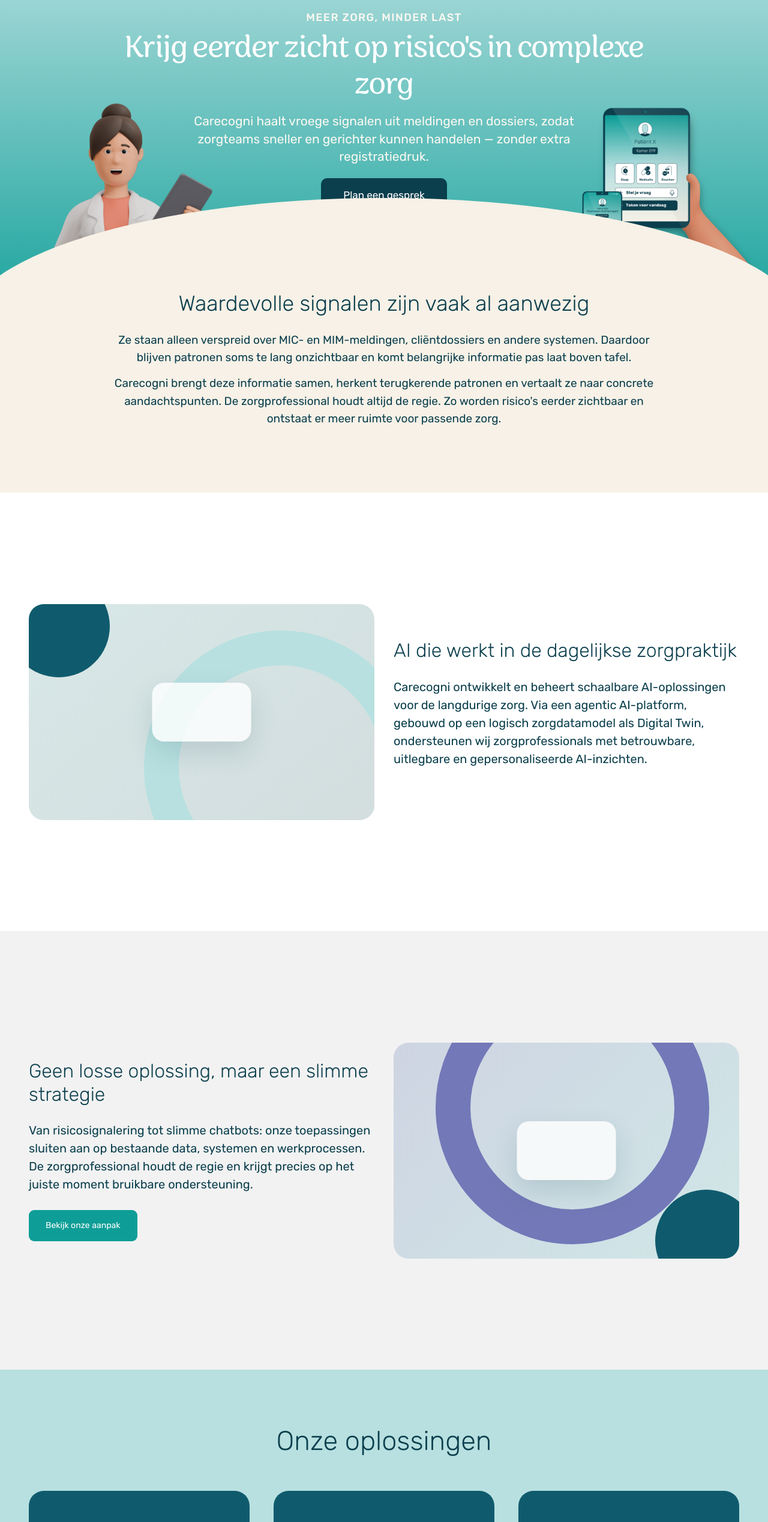
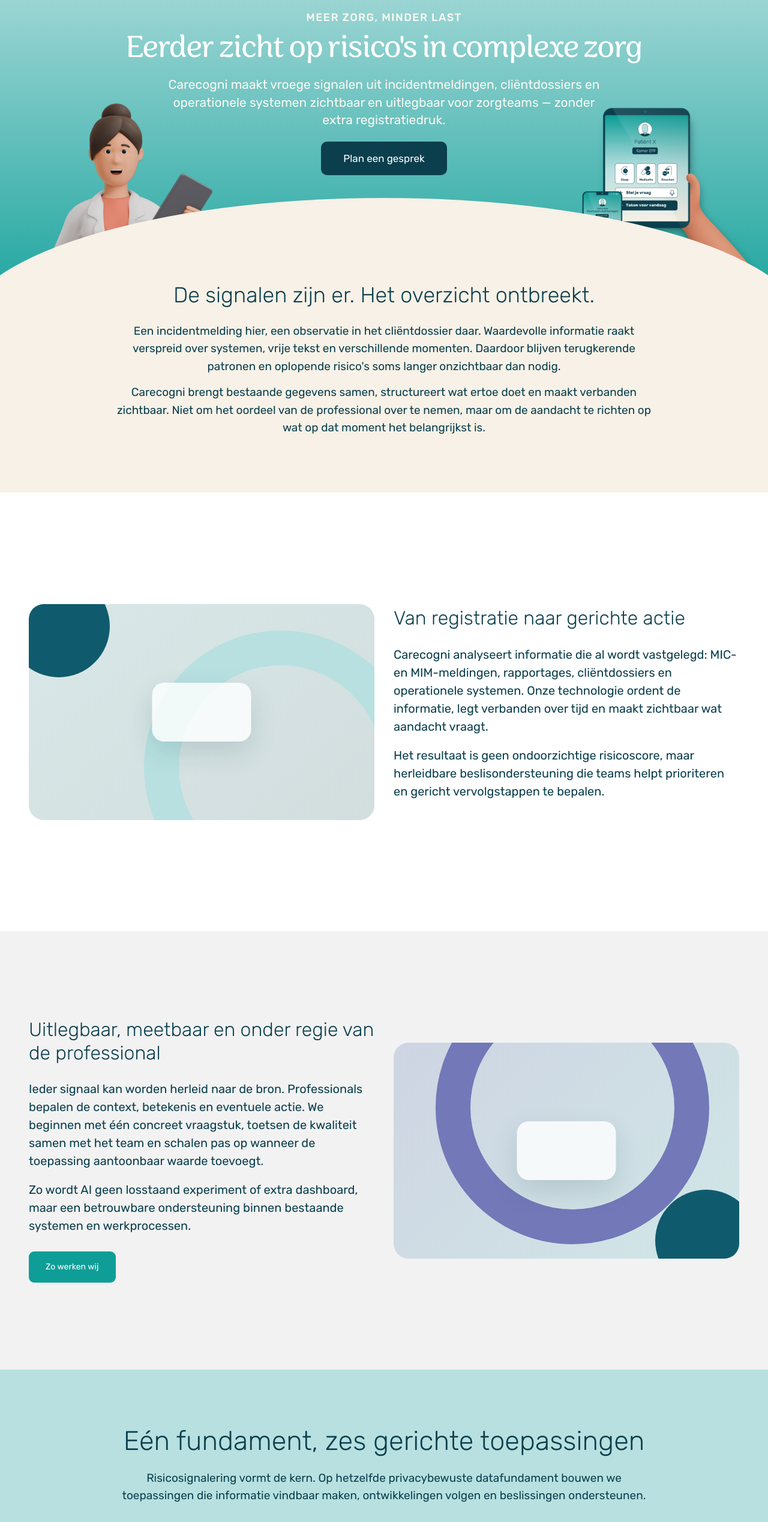
Before and after one commit to jorissmeets/Website, a Next.js app: page / in a window 1280 px wide. Shown: the part 260-2797 px from the top of the page at 60% size. Built offline with nearby package versions, Linux system fonts and the light colour scheme.

Commit message:
Rewrite homepage around risk signalling

```diff
--- a/app/components/section-cta.tsx
+++ b/app/components/section-cta.tsx
@@ -3,9 +3,11 @@ import Link from "next/link";
 export function SectionCta({
   title = "Benieuwd wat wij voor jou kunnen betekenen?",
   text = "Ben je nieuwsgierig naar wat wij voor jou kunnen betekenen? Wil je een keer brainstormen over mogelijke AI toepassingen of heb je een beslismodel dat je naar de praktijk zou willen brengen? Wij denken graag met je mee! Stuur ons een berichtje, dan nemen wij contact op.",
+  buttonLabel = "Contact",
 }: {
   title?: string;
   text?: string;
+  buttonLabel?: string;
 }) {
   return (
     <section className="section-cta">
@@ -13,7 +15,7 @@ export function SectionCta({
         <h2>{title}</h2>
         <p>{text}</p>
         <Link className="button button-dark button-small" href="/contact">
-          Contact
+          {buttonLabel}
         </Link>
       </div>
     </section>
--- a/app/components/site-header.tsx
+++ b/app/components/site-header.tsx
@@ -5,6 +5,19 @@ import Link from "next/link";
 import { usePathname } from "next/navigation";
 import { useState } from "react";
 import { solutions } from "../site-data";
+
+const solutionMenuOrder = [
+  "risicosignalering",
+  "monitoring-analytics",
+  "voorspelmodellen",
+  "agentic-ai-platform",
+  "iot-domotica",
+  "ai-care-assistant",
+];
+
+const menuSolutions = solutionMenuOrder
+  .map((slug) => solutions.find((solution) => solution.slug === slug))
+  .filter((solution): solution is (typeof solutions)[number] => Boolean(solution));
 
 export function SiteHeader() {
   const [open, setOpen] = useState(false);
@@ -57,7 +70,7 @@ export function SiteHeader() {
               Oplossingen
             </Link>
             <div className="dropdown">
-              {solutions.map((solution) => (
+              {menuSolutions.map((solution) => (
                 <Link
                   className="dropdown-item"
                   href={`/oplossingen/${solution.slug}`}
--- a/app/globals.css
+++ b/app/globals.css
@@ -2218,6 +2218,10 @@ textarea:focus-visible {
   line-height: 1.5;
 }
 
+.v3-feature-copy p + p {
+  margin-top: -10px;
+}
+
 .v3-feature-copy .button {
   min-height: 52px;
   border-radius: 9px;
@@ -2232,12 +2236,21 @@ textarea:focus-visible {
 
 .v3-solutions h2,
 .v3-cases h2 {
-  margin-bottom: 56px;
+  margin-bottom: 20px;
   font-family: "Rubik", Arial, sans-serif;
   font-size: 45px;
   font-weight: 300;
   line-height: 1.2;
   letter-spacing: 0;
+}
+
+.v3-solutions-lead,
+.v3-cases-lead {
+  max-width: 880px;
+  margin: 0 auto 46px;
+  font-size: 19px;
+  font-weight: 400;
+  line-height: 1.55;
 }
 
 .v3-solution-grid {
@@ -2269,7 +2282,7 @@ textarea:focus-visible {
   display: grid;
   width: 100px;
   height: 100px;
-  margin-bottom: 30px;
+  margin-bottom: 22px;
   place-items: center;
   border-radius: 50%;
   background: var(--mint);
@@ -2285,10 +2298,19 @@ textarea:focus-visible {
 
 .v3-solution-card h3 {
   max-width: 310px;
-  margin: 0;
+  margin: 0 0 10px;
   font-size: 20px;
   font-weight: 600;
   line-height: 1.25;
+}
+
+.v3-solution-card > p {
+  max-width: 320px;
+  margin: 0;
+  color: rgba(255, 255, 255, 0.82);
+  font-size: 15px;
+  font-weight: 400;
+  line-height: 1.45;
 }
 
 .v3-cases {
@@ -2299,7 +2321,7 @@ textarea:focus-visible {
 }
 
 .v3-case-list {
-  margin-bottom: 58px;
+  margin: 0 0 58px;
 }
 
 .v3-case-row {
@@ -2543,8 +2565,14 @@ textarea:focus-visible {
 
   .v3-solutions h2,
   .v3-cases h2 {
-    margin-bottom: 40px;
+    margin-bottom: 18px;
     font-size: 40px;
+  }
+
+  .v3-solutions-lead,
+  .v3-cases-lead {
+    margin-bottom: 38px;
+    font-size: 17px;
   }
 
   .v3-solution-grid {
--- a/app/layout.tsx
+++ b/app/layout.tsx
@@ -9,7 +9,7 @@ export const metadata: Metadata = {
     template: "%s | Carecogni",
   },
   description:
-    "Carecogni haalt vroege signalen uit meldingen en dossiers, zodat zorgteams sneller kunnen handelen zonder extra registratiedruk.",
+    "Carecogni maakt vroege signalen uit incidentmeldingen, cliëntdossiers en operationele systemen zichtbaar voor zorgteams — zonder extra registratiedruk.",
 };
 
 export default function RootLayout({
--- a/app/page.tsx
+++ b/app/page.tsx
@@ -1,16 +1,56 @@
 import Image from "next/image";
 import Link from "next/link";
 import { SectionCta } from "./components/section-cta";
-import { cases, solutions } from "./site-data";
+import { cases } from "./site-data";
 
-const solutionLabels = [
-  "Logische data & AI agents",
-  "AI Care Assistant",
-  "Betekenis halen & NER Agents",
-  "Voorspelmodellen",
-  "Real-time Monitoring",
-  "IoT & Domotica Agents",
+const homeSolutions = [
+  {
+    slug: "risicosignalering",
+    title: "Risicosignalering & NER",
+    description:
+      "Maak relevante signalen in meldingen, rapportages en vrije tekst zichtbaar.",
+  },
+  {
+    slug: "monitoring-analytics",
+    title: "Real-time monitoring",
+    description:
+      "Volg ontwikkelingen en stuurinformatie in één actueel en begrijpelijk beeld.",
+  },
+  {
+    slug: "voorspelmodellen",
+    title: "Beslisondersteunende modellen",
+    description:
+      "Onderbouw keuzes over zorg, capaciteit en vervolgacties met uitlegbare modellen.",
+  },
+  {
+    slug: "agentic-ai-platform",
+    title: "Datafundament & AI-agents",
+    description:
+      "Verbind gegevens uit bestaande zorg- en bedrijfssystemen tot één bruikbare basis.",
+  },
+  {
+    slug: "iot-domotica",
+    title: "IoT & domoticasignalering",
+    description:
+      "Vertaal sensor- en aanwezigheidssignalen naar tijdige aandacht voor het team.",
+  },
+  {
+    slug: "ai-care-assistant",
+    title: "AI Care Assistant",
+    description:
+      "Maak kennis, protocollen en zorginformatie direct toegankelijk in gewone taal.",
+  },
 ];
+
+const homeCaseSlugs = [
+  "ivm-incidentmeldingen",
+  "meerzorg-signalering",
+  "ai-care-assistant-ggz",
+];
+
+const homeCases = homeCaseSlugs
+  .map((slug) => cases.find((item) => item.slug === slug))
+  .filter((item): item is (typeof cases)[number] => Boolean(item));
 
 export default function Home() {
   return (
@@ -35,11 +75,11 @@ export default function Home() {
             alt="Carecogni"
           />
           <span className="v3-hero-eyebrow">Meer zorg, minder last</span>
-          <h1>Krijg eerder zicht op risico&apos;s in complexe zorg</h1>
+          <h1>Eerder zicht op risico&apos;s in complexe zorg</h1>
           <p>
-            Carecogni haalt vroege signalen uit meldingen en dossiers, zodat
-            zorgteams sneller en gerichter kunnen handelen — zonder extra
-            registratiedruk.
+            Carecogni maakt vroege signalen uit incidentmeldingen,
+            cliëntdossiers en operationele systemen zichtbaar en uitlegbaar
+            voor zorgteams — zonder extra registratiedruk.
           </p>
           <Link className="button button-dark v3-hero-cta" href="/contact">
             Plan een gesprek
@@ -49,18 +89,19 @@ export default function Home() {
 
       <section className="v3-intro">
         <div className="container v3-intro-copy">
-          <h2>Waardevolle signalen zijn vaak al aanwezig</h2>
+          <h2>De signalen zijn er. Het overzicht ontbreekt.</h2>
           <p>
-            Ze staan alleen verspreid over MIC- en MIM-meldingen,
-            cliëntdossiers en andere systemen. Daardoor blijven patronen soms
-            te lang onzichtbaar en komt belangrijke informatie pas laat boven
-            tafel.
+            Een incidentmelding hier, een observatie in het cliëntdossier
+            daar. Waardevolle informatie raakt verspreid over systemen, vrije
+            tekst en verschillende momenten. Daardoor blijven terugkerende
+            patronen en oplopende risico&apos;s soms langer onzichtbaar dan
+            nodig.
           </p>
           <p>
-            Carecogni brengt deze informatie samen, herkent terugkerende
-            patronen en vertaalt ze naar concrete aandachtspunten. De
-            zorgprofessional houdt altijd de regie. Zo worden risico&apos;s
-            eerder zichtbaar en ontstaat er meer ruimte voor passende zorg.
+            Carecogni brengt bestaande gegevens samen, structureert wat ertoe
+            doet en maakt verbanden zichtbaar. Niet om het oordeel van de
+            professional over te nemen, maar om de aandacht te richten op wat
+            op dat moment het belangrijkst is.
           </p>
         </div>
       </section>
@@ -71,13 +112,17 @@ export default function Home() {
             <span />
           </div>
           <div className="v3-feature-copy">
-            <h2>AI die werkt in de dagelijkse zorgpraktijk</h2>
+            <h2>Van registratie naar gerichte actie</h2>
             <p>
-              Carecogni ontwikkelt en beheert schaalbare AI-oplossingen voor de
-              langdurige zorg. Via een agentic AI-platform, gebouwd op een
-              logisch zorgdatamodel als Digital Twin, ondersteunen wij
-              zorgprofessionals met betrouwbare, uitlegbare en
-              gepersonaliseerde AI-inzichten.
+              Carecogni analyseert informatie die al wordt vastgelegd: MIC- en
+              MIM-meldingen, rapportages, cliëntdossiers en operationele
+              systemen. Onze technologie ordent de informatie, legt verbanden
+              over tijd en maakt zichtbaar wat aandacht vraagt.
+            </p>
+            <p>
+              Het resultaat is geen ondoorzichtige risicoscore, maar
+              herleidbare beslisondersteuning die teams helpt prioriteren en
+              gericht vervolgstappen te bepalen.
             </p>
           </div>
         </div>
@@ -86,15 +131,21 @@ export default function Home() {
       <section className="v3-feature v3-feature-grey">
         <div className="container v3-feature-inner v3-feature-reverse">
           <div className="v3-feature-copy">
-            <h2>Geen losse oplossing, maar een slimme strategie</h2>
+            <h2>Uitlegbaar, meetbaar en onder regie van de professional</h2>
             <p>
-              Van risicosignalering tot slimme chatbots: onze toepassingen
-              sluiten aan op bestaande data, systemen en werkprocessen. De
-              zorgprofessional houdt de regie en krijgt precies op het juiste
-              moment bruikbare ondersteuning.
+              Ieder signaal kan worden herleid naar de bron. Professionals
+              bepalen de context, betekenis en eventuele actie. We beginnen
+              met één concreet vraagstuk, toetsen de kwaliteit samen met het
+              team en schalen pas op wanneer de toepassing aantoonbaar waarde
+              toevoegt.
+            </p>
+            <p>
+              Zo wordt AI geen losstaand experiment of extra dashboard, maar
+              een betrouwbare ondersteuning binnen bestaande systemen en
+              werkprocessen.
             </p>
             <Link className="button button-teal button-small" href="/methode">
-              Bekijk onze aanpak
+              Zo werken wij
             </Link>
           </div>
           <div className="v3-media-placeholder v3-media-placeholder-two" aria-hidden="true">
@@ -105,9 +156,14 @@ export default function Home() {
 
       <section className="v3-solutions" id="oplossingen">
         <div className="container">
-          <h2>Onze oplossingen</h2>
+          <h2>Eén fundament, zes gerichte toepassingen</h2>
+          <p className="v3-solutions-lead">
+            Risicosignalering vormt de kern. Op hetzelfde privacybewuste
+            datafundament bouwen we toepassingen die informatie vindbaar
+            maken, ontwikkelingen volgen en beslissingen ondersteunen.
+          </p>
           <div className="v3-solution-grid">
-            {solutions.map((solution, index) => (
+            {homeSolutions.map((solution, index) => (
               <Link
                 className="v3-solution-card"
                 href={`/oplossingen/${solution.slug}`}
@@ -116,7 +172,8 @@ export default function Home() {
                 <span className="v3-solution-icon" aria-hidden="true">
                   <i>{String(index + 1).padStart(2, "0")}</i>
                 </span>
-                <h3>{solutionLabels[index]}</h3>
+                <h3>{solution.title}</h3>
+                <p>{solution.description}</p>
               </Link>
             ))}
           </div>
@@ -125,17 +182,18 @@ export default function Home() {
 
       <section className="v3-cases">
         <div className="container">
-          <h2>Cases</h2>
+          <h2>Bewezen in de praktijk</h2>
+          <p className="v3-cases-lead">
+            Van incidentmeldingen tot cliëntdossiers: deze toepassingen laten
+            zien hoe bestaande informatie bruikbaar wordt voor de dagelijkse
+            praktijk.
+          </p>
           <div className="v3-case-list">
-            {cases.slice(0, 3).map((item, index) => (
+            {homeCases.map((item, index) => (
               <Link className="v3-case-row" href={`/cases/${item.slug}`} key={item.slug}>
                 <div className="v3-case-copy">
                   <p>{item.organization}</p>
-                  <h3>
-                    {index === 0
-                      ? "Kwalitatieve en snelle terugkoppeling door AI"
-                      : item.title}
-                  </h3>
+                  <h3>{item.title}</h3>
                   <span>{item.description}</span>
                 </div>
                 <div className={`v3-case-visual v3-case-visual-${index + 1}`} aria-hidden="true">
@@ -151,7 +209,11 @@ export default function Home() {
         </div>
       </section>
 
-      <SectionCta />
+      <SectionCta
+        title="Waar blijven belangrijke signalen nu nog liggen?"
+        text="Vertel ons waar informatie versnipperd raakt of risico’s pas laat zichtbaar worden. In een verkennend gesprek kijken we welke bestaande data beschikbaar is en of een kleine, meetbare eerste toepassing zinvol is."
+        buttonLabel="Plan een gesprek"
+      />
 
       <section className="logo-strip" aria-label="Organisaties waar wij mee samenwerken">
         <div className="container">
```
Also changed, not shown: app/site-data.ts (+13 -13 lines), 1 other file (tests, documents, lock files or other folders).
